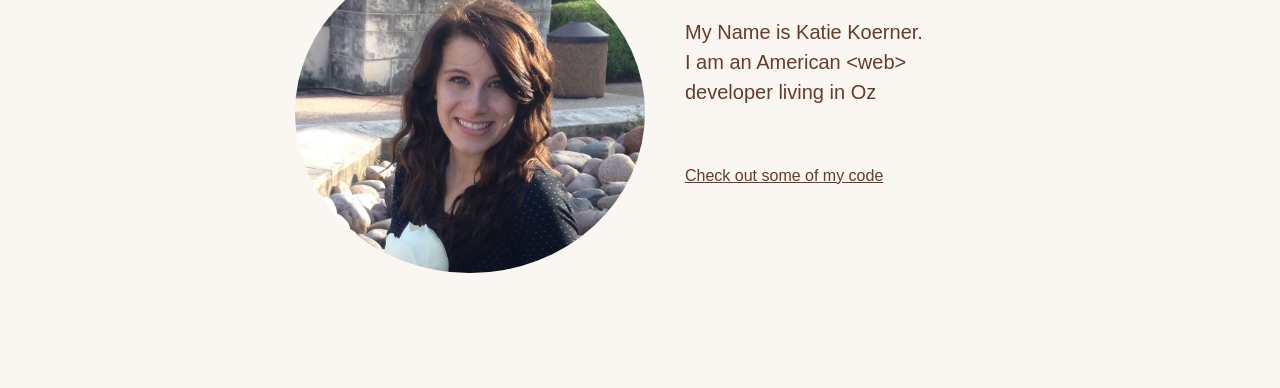
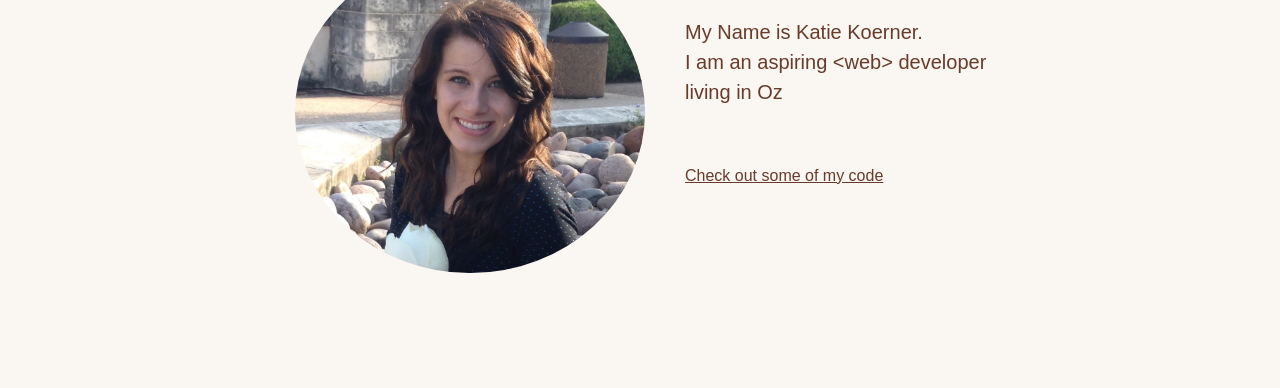
Before and after one commit to KatieKoerner/portfolio-website, a plain HTML site: page index.html in a window 1280 px wide. Shown: the part 175-563 px from the top of the page. Drawn offline with nearby package versions, Linux system fonts and the light colour scheme; a web font is replaced by a local one.

Commit message:
Update index.html
sounds better

```diff
--- a/index.html
+++ b/index.html
@@ -34,7 +34,7 @@
 			<h1>Hello World!</h1>
 			<p>
 				<h2>My Name is Katie Koerner.<br>
-				I am an American
+				I am an aspiring
 				<span>&ltweb&gt</span> developer living in Oz </h2>
 				<br>
 				<a href="https://github.com/">
```
